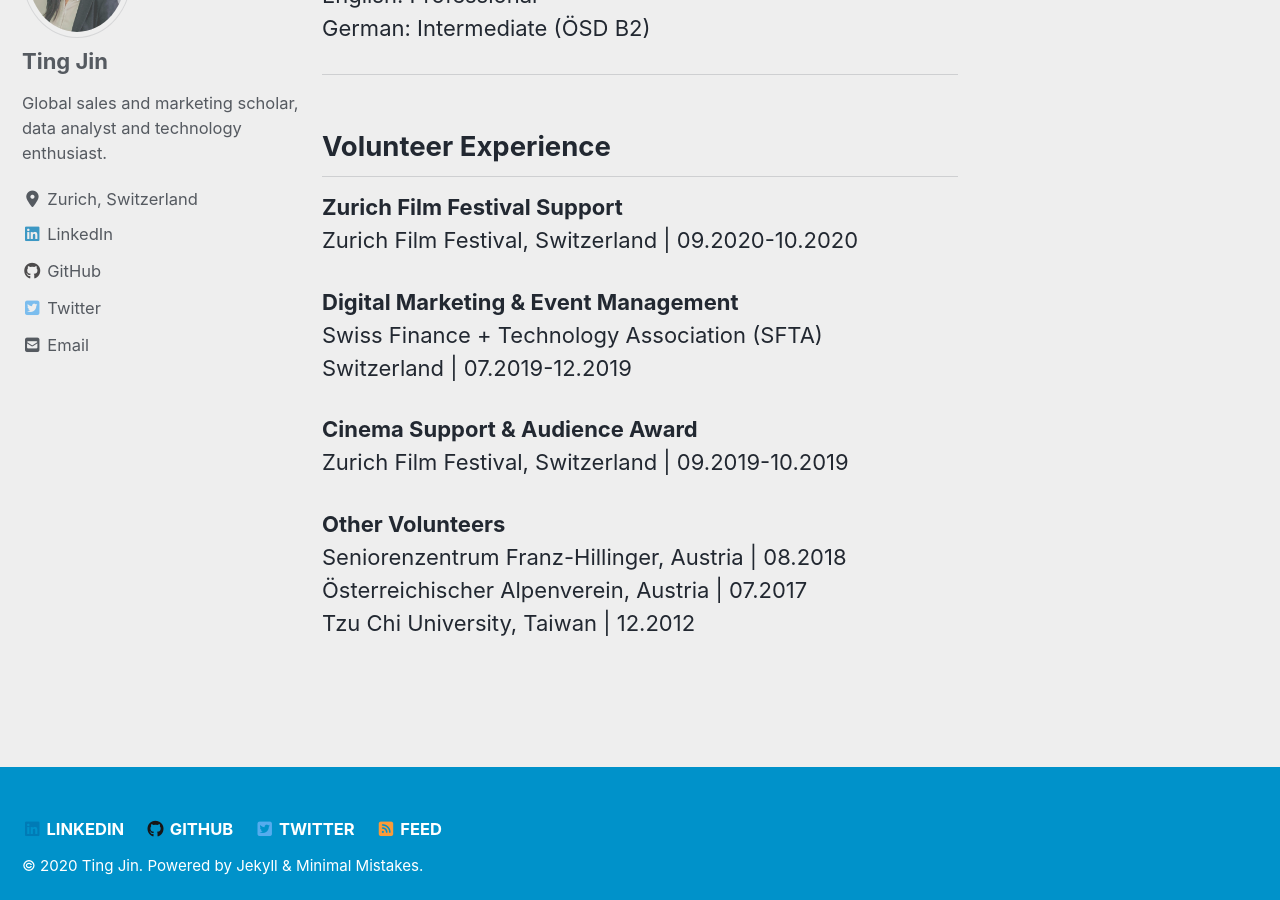
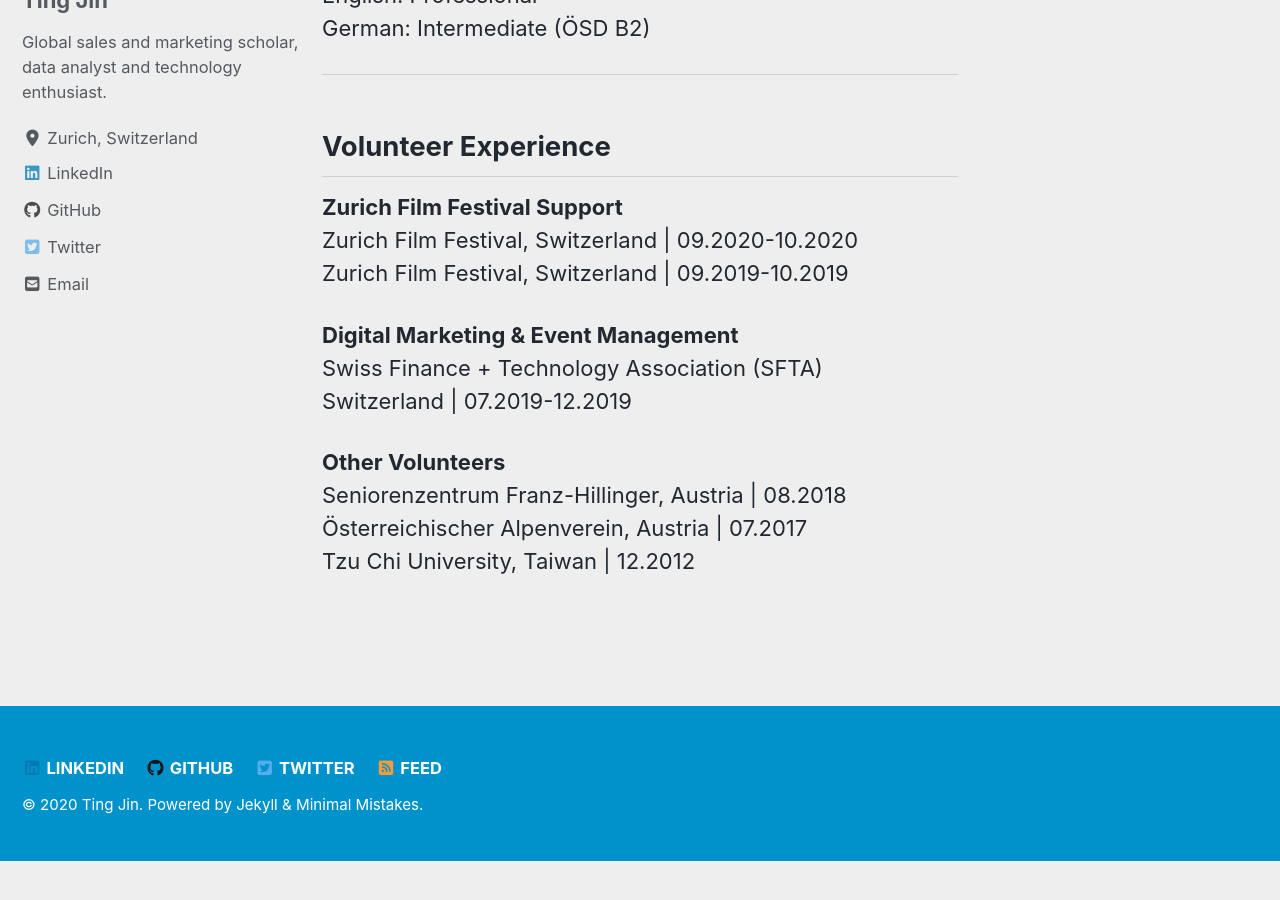
Before and after one commit to TingRigger/TingJin, a Jekyll site: the page built from _pages/cv.md, in a window 1280 px wide and 900 px high, scrolled down 4656 px. Built offline with Jekyll 4.4.1, drawn with Linux system fonts in a browser that asks for light colours; cached includes are drawn as plain includes; nearby versions of some CDN libraries; after the commit the page ends 5517 px from its top, so only the background shows below that.

Commit message:
Update cv.md

```diff
--- a/_pages/cv.md
+++ b/_pages/cv.md
@@ -100,14 +100,12 @@ German: Intermediate (ÖSD B2)
 
 <b>Zurich Film Festival Support</b>
 Zurich Film Festival, Switzerland | 09.2020-10.2020
+Zurich Film Festival, Switzerland | 09.2019-10.2019
 
 <b>Digital Marketing & Event Management</b>
 Swiss Finance + Technology Association (SFTA)
 Switzerland | 07.2019-12.2019
 
-<b>Cinema Support & Audience Award</b>
-Zurich Film Festival, Switzerland | 09.2019-10.2019
-
 <b>Other Volunteers</b>
 Seniorenzentrum Franz-Hillinger, Austria | 08.2018
 Österreichischer Alpenverein, Austria | 07.2017
```
